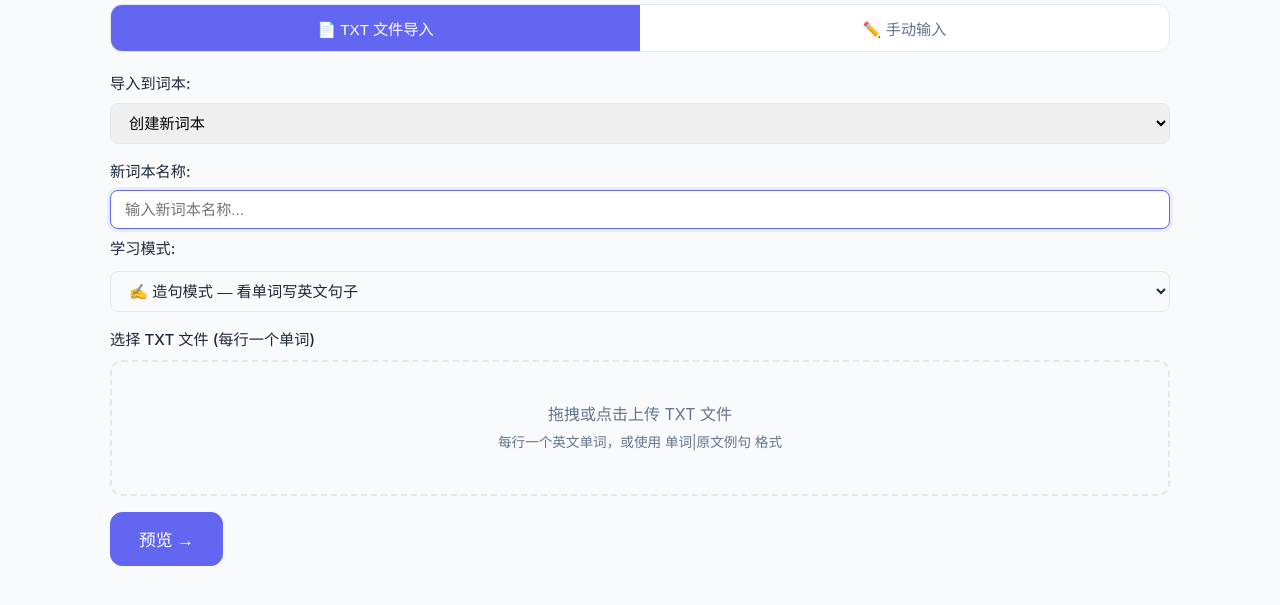
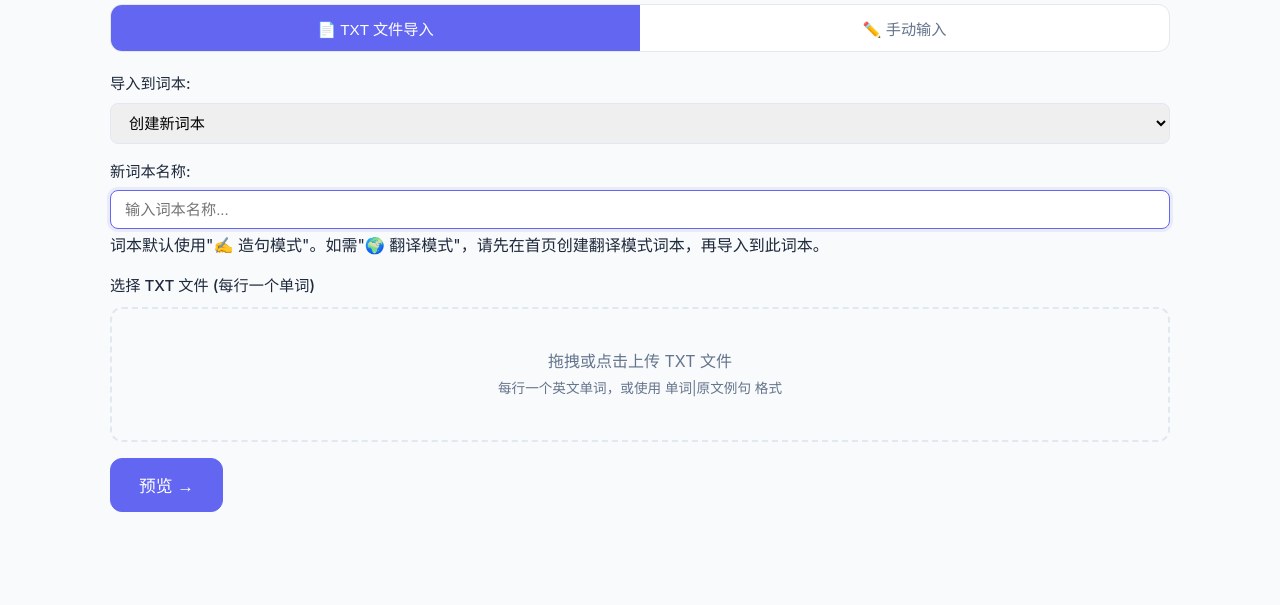
Before and after one commit to SilenceGx/WordFreezing, a Flask app: page /import in a window 1280 px wide. Shown: the part 152-757 px from the top of the page. Run offline with Flask 3, Linux system fonts and the light colour scheme; data that the repository does not hold is empty.

Commit message:
fix: 导入不再询问模式 + 批量操作按钮清理

```diff
--- a/app.py
+++ b/app.py
@@ -360,10 +360,9 @@ def create_app():
         if not words:
             return jsonify({'success': False, 'message': '未识别到有效单词'})
 
-        # 如果选择新词本，先创建
+        # 如果选择新词本，先创建（默认造句模式，翻译模式请在首页先建词本再导入）
         if wordbook_id == 0 and new_wordbook_name:
-            mode = request.form.get('mode', 'writing')
-            wordbook_id = WordbookModel.create(new_wordbook_name, mode=mode)
+            wordbook_id = WordbookModel.create(new_wordbook_name, mode='writing')
 
         if not wordbook_id:
             return jsonify({'success': False, 'message': '请选择或创建词本'})
--- a/templates/import.html
+++ b/templates/import.html
@@ -29,12 +29,8 @@
 
         <div class="form-group" id="newWordbookGroup">
             <label>新词本名称:</label>
-            <input type="text" name="new_wordbook_name" placeholder="输入新词本名称..." autofocus>
-            <label style="margin-top:8px;display:block">学习模式:</label>
-            <select name="mode" class="form-select" style="margin-top:4px">
-                <option value="writing">✍️ 造句模式 — 看单词写英文句子</option>
-                <option value="translation">🌍 翻译模式 — 看原文例句写中文翻译</option>
-            </select>
+            <input type="text" name="new_wordbook_name" placeholder="输入词本名称..." autofocus>
+            <p class="hint" style="margin-top:4px">词本默认使用"✍️ 造句模式"。如需"🌍 翻译模式"，请先在首页创建翻译模式词本，再导入到此词本。</p>
         </div>
 
         <!-- TXT 文件 -->
```
Also changed, not shown: templates/wordbook.html (+6 -1 lines), .claude/settings.local.json.
